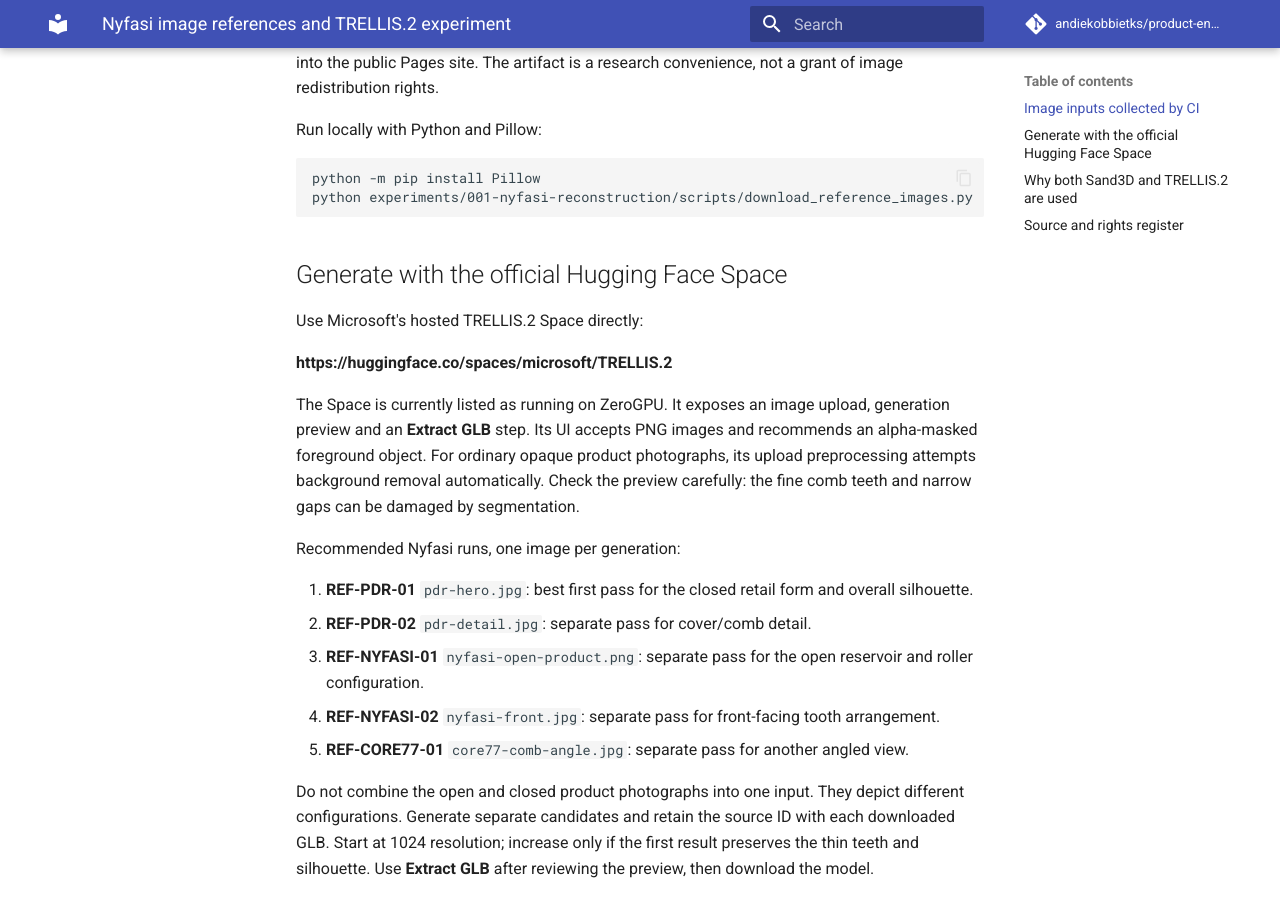
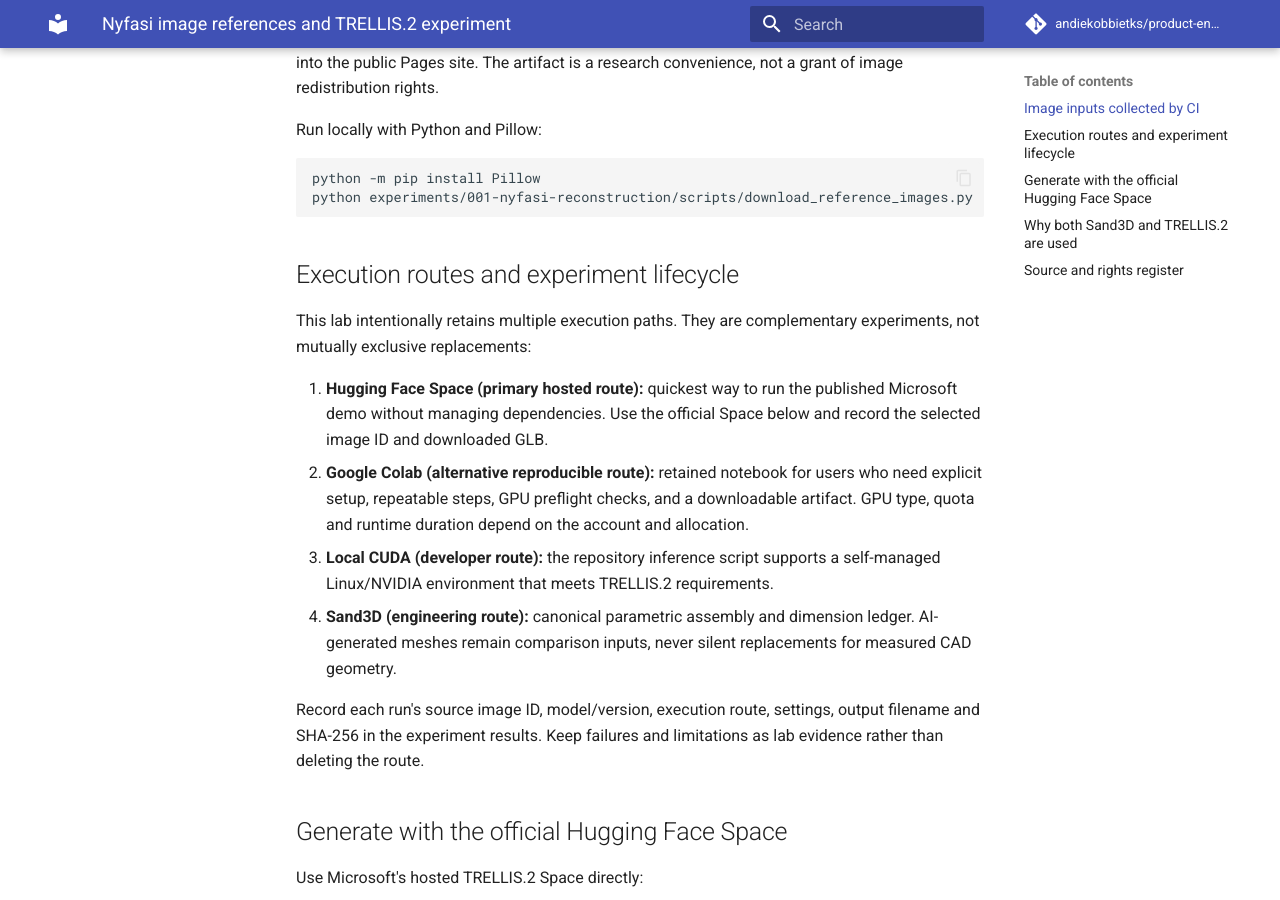
Before and after one commit to andiekobbietks/product-engineering-lab, an MkDocs documentation site: the page built from docs/experiments/nyfasi-image-to-3d.md, in a window 1280 px wide and 900 px high, scrolled down 373 px. Built offline with MkDocs 1.6.1 and Material for MkDocs 9.7.7, drawn with Linux system fonts in a browser that asks for light colours; comment, search, counter and statistics services are not loaded.

Commit message:
docs: retain multiple TRELLIS.2 execution routes

````diff
--- a/docs/experiments/nyfasi-image-to-3d.md
+++ b/docs/experiments/nyfasi-image-to-3d.md
@@ -10,6 +10,17 @@ Run locally with Python and Pillow:
 python -m pip install Pillow
 python experiments/001-nyfasi-reconstruction/scripts/download_reference_images.py
 ```
+
+## Execution routes and experiment lifecycle
+
+This lab intentionally retains multiple execution paths. They are complementary experiments, not mutually exclusive replacements:
+
+1. **Hugging Face Space (primary hosted route):** quickest way to run the published Microsoft demo without managing dependencies. Use the official Space below and record the selected image ID and downloaded GLB.
+2. **Google Colab (alternative reproducible route):** retained notebook for users who need explicit setup, repeatable steps, GPU preflight checks, and a downloadable artifact. GPU type, quota and runtime duration depend on the account and allocation.
+3. **Local CUDA (developer route):** the repository inference script supports a self-managed Linux/NVIDIA environment that meets TRELLIS.2 requirements.
+4. **Sand3D (engineering route):** canonical parametric assembly and dimension ledger. AI-generated meshes remain comparison inputs, never silent replacements for measured CAD geometry.
+
+Record each run's source image ID, model/version, execution route, settings, output filename and SHA-256 in the experiment results. Keep failures and limitations as lab evidence rather than deleting the route.
 
 ## Generate with the official Hugging Face Space
 
````
